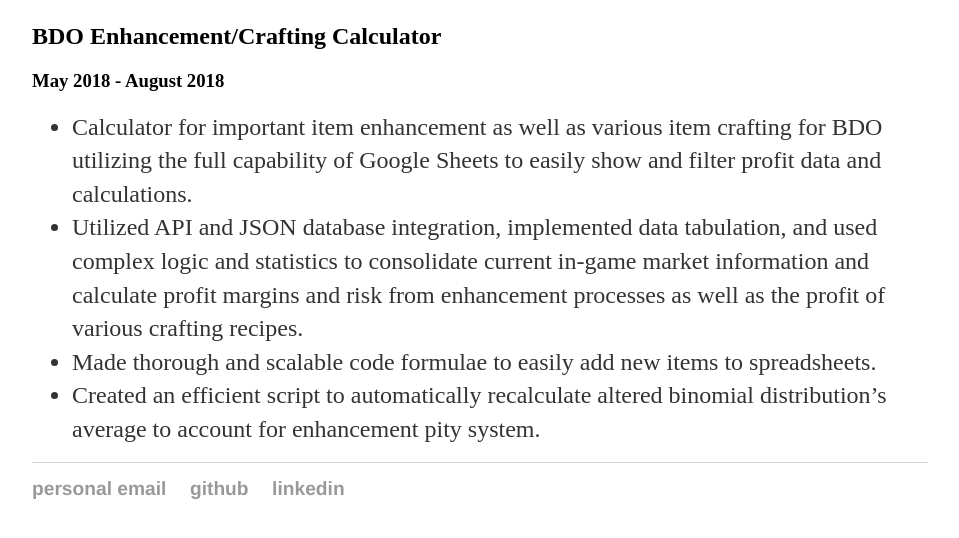
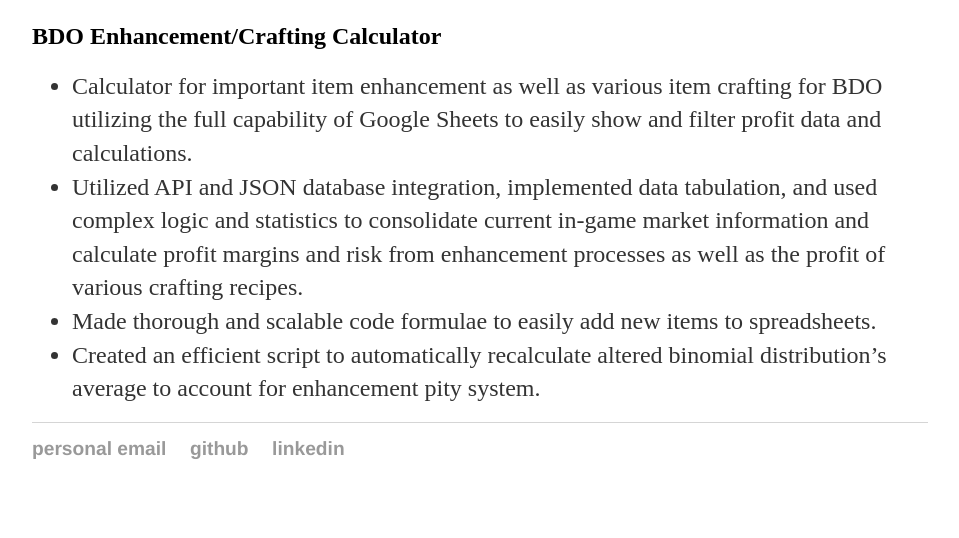
Before and after one commit to nnordling365/nnordling365.github.io, a plain HTML site: page projects.html in a window 1280 px wide. Shown: the part 190-728 px from the top of the page, without its empty margins (160-1119 px from the left). Drawn offline with Linux system fonts and the light colour scheme.

Commit message:
Update projects.html

```diff
--- a/projects.html
+++ b/projects.html
@@ -24,7 +24,7 @@
     		<div class="feed">
 				<h1>Projects</h1>
 				<h2>BDO Enhancement/Crafting Calculator</h2>
-				<h3>May 2018 - August 2018</h3>
+				<!--<h3>May 2018 - August 2018</h3>-->
 				<ul>
 					<li>Calculator for important item enhancement as well as various item crafting for BDO utilizing the full capability of Google Sheets to easily show and filter profit data and calculations.</li>
 					<li>Utilized API and JSON database integration, implemented data tabulation, and used complex logic and statistics to consolidate current in-game market information and calculate profit margins and risk from enhancement processes as well as the profit of various crafting recipes.</li>
```
